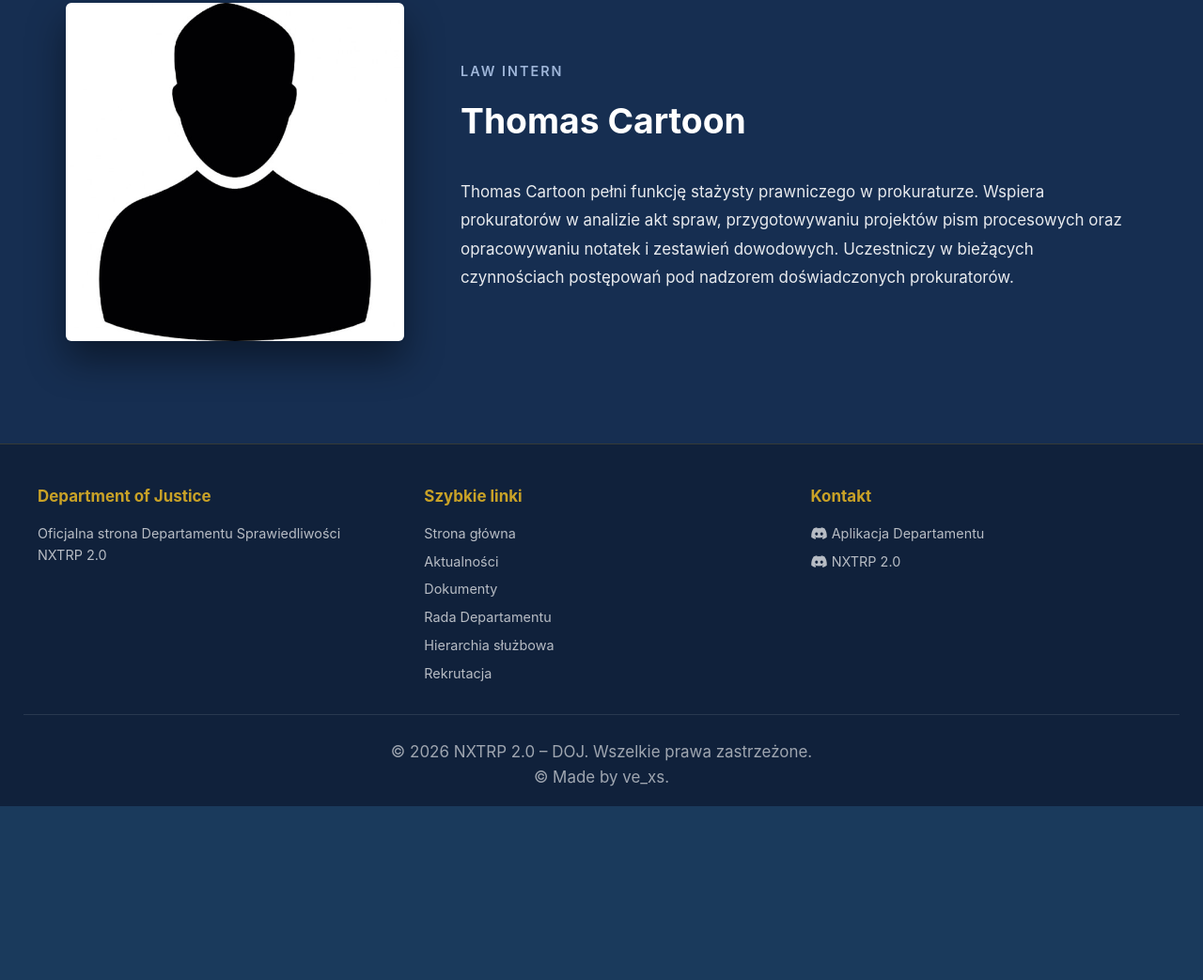
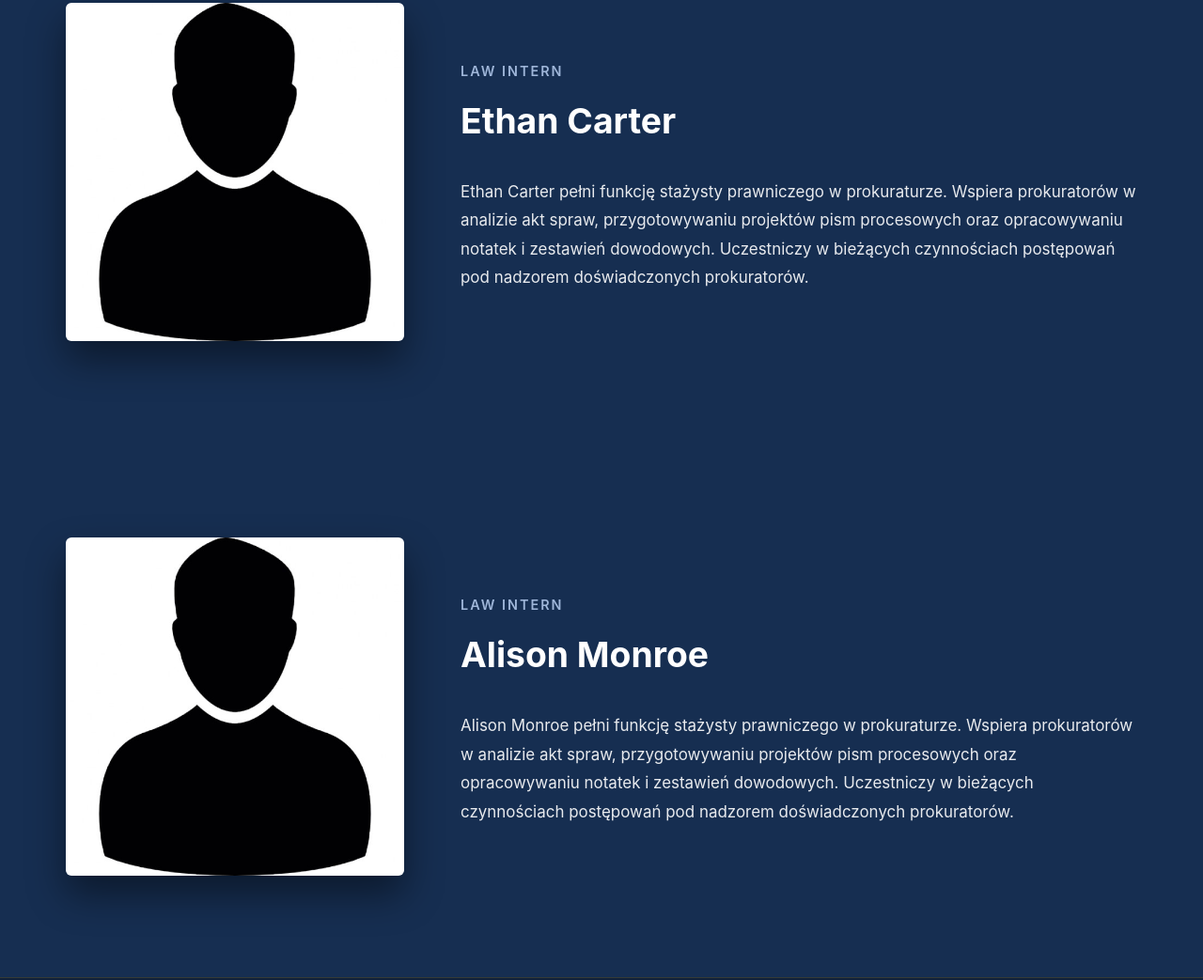
Before and after one commit to WiktorM257/DojNxtRp_prokuratura, a plain HTML site: page index.html in a window 1280 px wide. Shown: the part 1642-2685 px from the top of the page at 94% size. Before the commit the page ends 2500 px from the top, so only its background shows below. Drawn offline with Linux system fonts and the light colour scheme.

Commit message:
Update index.html

```diff
--- a/index.html
+++ b/index.html
@@ -131,11 +131,11 @@
 
             <div class="doj-profile-right">
                 <h4 class="doj-rank">Senior District Attorney</h4>
-                <h2 class="doj-name">Jim Peacewalker</h2>
+                <h2 class="doj-name">Dzon Wazowsky</h2>
 
 
                <p>
-                    Jim Peacewalker pełni funkcję Starszego Prokuratora. Nadzoruje prowadzenie
+                    Dzon Wazowsky pełni funkcję Senior District Attorney. Nadzoruje prowadzenie
                     postępowań karnych, koordynuje pracę prokuratorów niższego szczebla oraz podejmuje
                     decyzje w sprawach o szczególnym znaczeniu dla wymiaru sprawiedliwości.
                 </p>
@@ -154,15 +154,33 @@
             </div>
             <div class="doj-profile-right">
                 <h4 class="doj-rank">Law Intern</h4>
-                <h2 class="doj-name">Thomas Cartoon</h2>
+                <h2 class="doj-name">Ethan Carter</h2>
                 <p>
-              Thomas Cartoon pełni funkcję stażysty prawniczego w prokuraturze.
+              Ethan Carter pełni funkcję stażysty prawniczego w prokuraturze.
                Wspiera prokuratorów w analizie akt spraw, przygotowywaniu projektów pism procesowych oraz opracowywaniu notatek i zestawień dowodowych.
                 Uczestniczy w bieżących czynnościach postępowań pod nadzorem doświadczonych prokuratorów.
                 </p>
             </div>
         </div>
     </section>
+
+          <section class="doj-profile">
+        <div class="doj-profile-inner">
+            <div class="doj-profile-left">
+                <img src="gallanonim.png" alt="Matt Alvarez">
+            </div>
+            <div class="doj-profile-right">
+                <h4 class="doj-rank">Law Intern</h4>
+                <h2 class="doj-name">Alison Monroe</h2>
+                <p>
+              Alison Monroe pełni funkcję stażysty prawniczego w prokuraturze.
+               Wspiera prokuratorów w analizie akt spraw, przygotowywaniu projektów pism procesowych oraz opracowywaniu notatek i zestawień dowodowych.
+                Uczestniczy w bieżących czynnościach postępowań pod nadzorem doświadczonych prokuratorów.
+                </p>
+            </div>
+        </div>
+    </section>
+
 
 
 </main>
```
